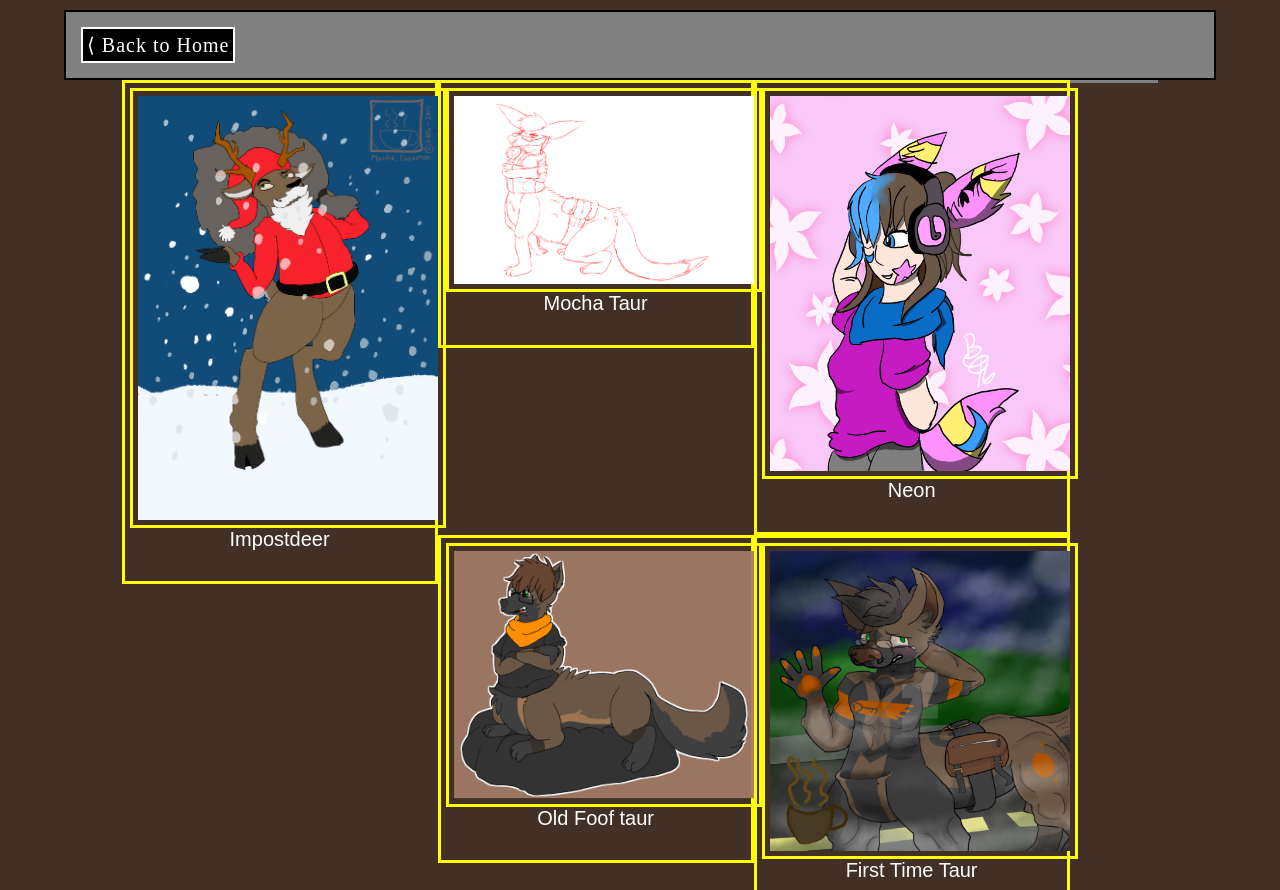
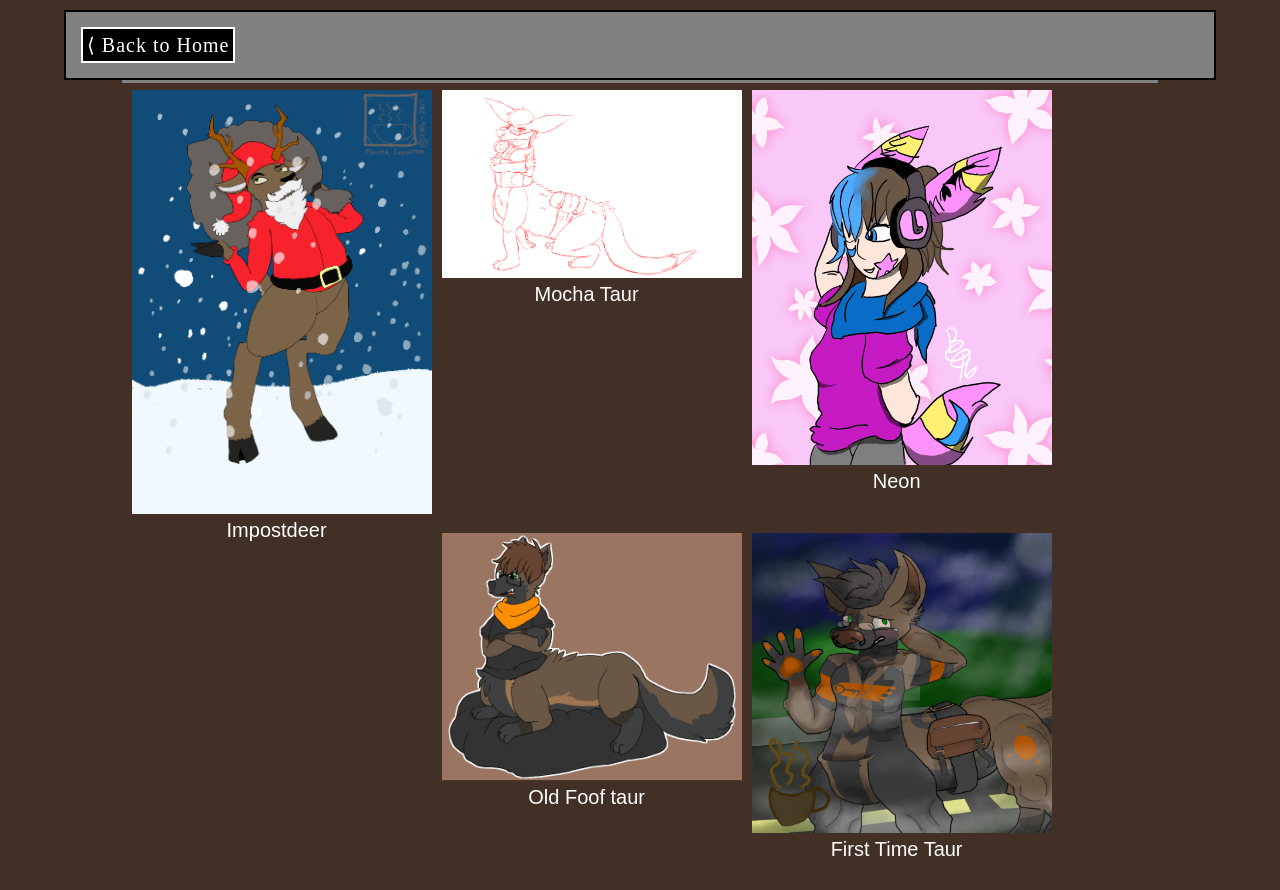
Before and after one commit to MochaccinoWolf/MochaccinoWolf.github.io, a plain HTML site: page Gallery.html in a window 1280 px wide. Shown: the top 890 px of the page. Drawn offline with Linux system fonts and the light colour scheme.

Commit message:
delete borders

```diff
--- a/GalleryStylr.css
+++ b/GalleryStylr.css
@@ -6,7 +6,7 @@
     display:inline-block;
     width: 300px;
     padding:5px;
-    border: 3px solid Yellow;
+
 
 
 }
```
